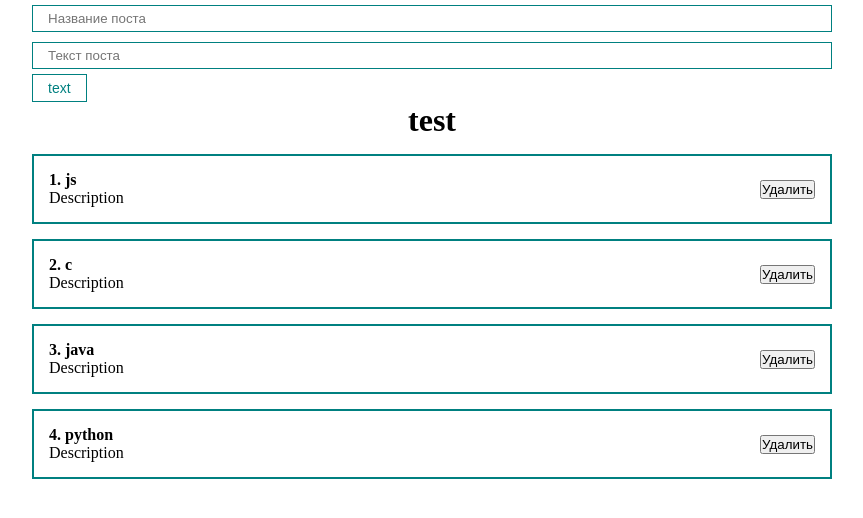
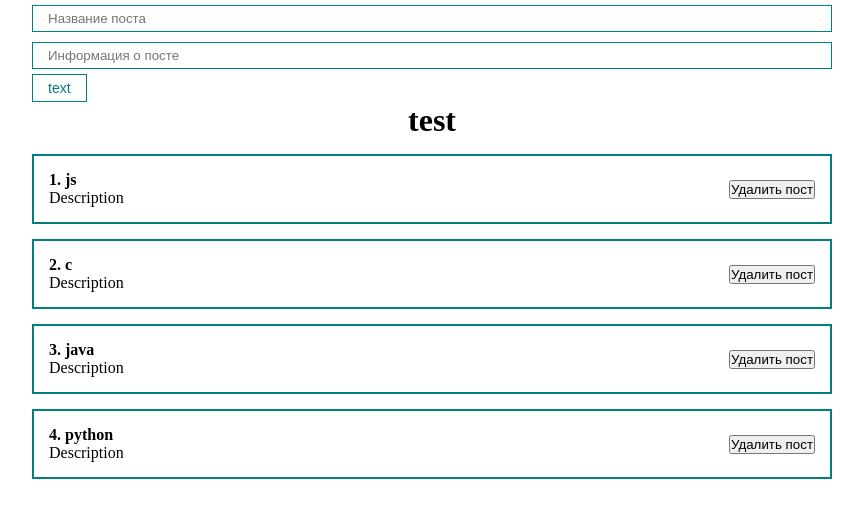
Before and after one commit to kostaxy/firstReactApp, a React (Create React App) app: page / in a window 1280 px wide. Shown: the top 518 px of the page, without its empty margins (208-1071 px from the left). Built offline with nearby package versions, Linux system fonts and the light colour scheme.

Commit message:
branch commit

```diff
--- a/src/App.js
+++ b/src/App.js
@@ -34,7 +34,7 @@ function App() {
                     value={post.body}
                     onChange={e => setPost({...post, body: e.target.value})}
                     text='text'
-                    placeholder='Текст поста'
+                    placeholder='Информация о посте'
                 />
                 <MyButton onClick={addNewPost}>text</MyButton>
             </form>
--- a/src/components/PostItem.jsx
+++ b/src/components/PostItem.jsx
@@ -9,7 +9,7 @@ const PostItem = (props) => {
                     <div>{props.post.body}</div>
                 </div>
                 <div className='post__btns'>
-                    <button>Удалить</button>
+                    <button>Удалить пост</button>
                 </div>
             </div>
         </div>
```
